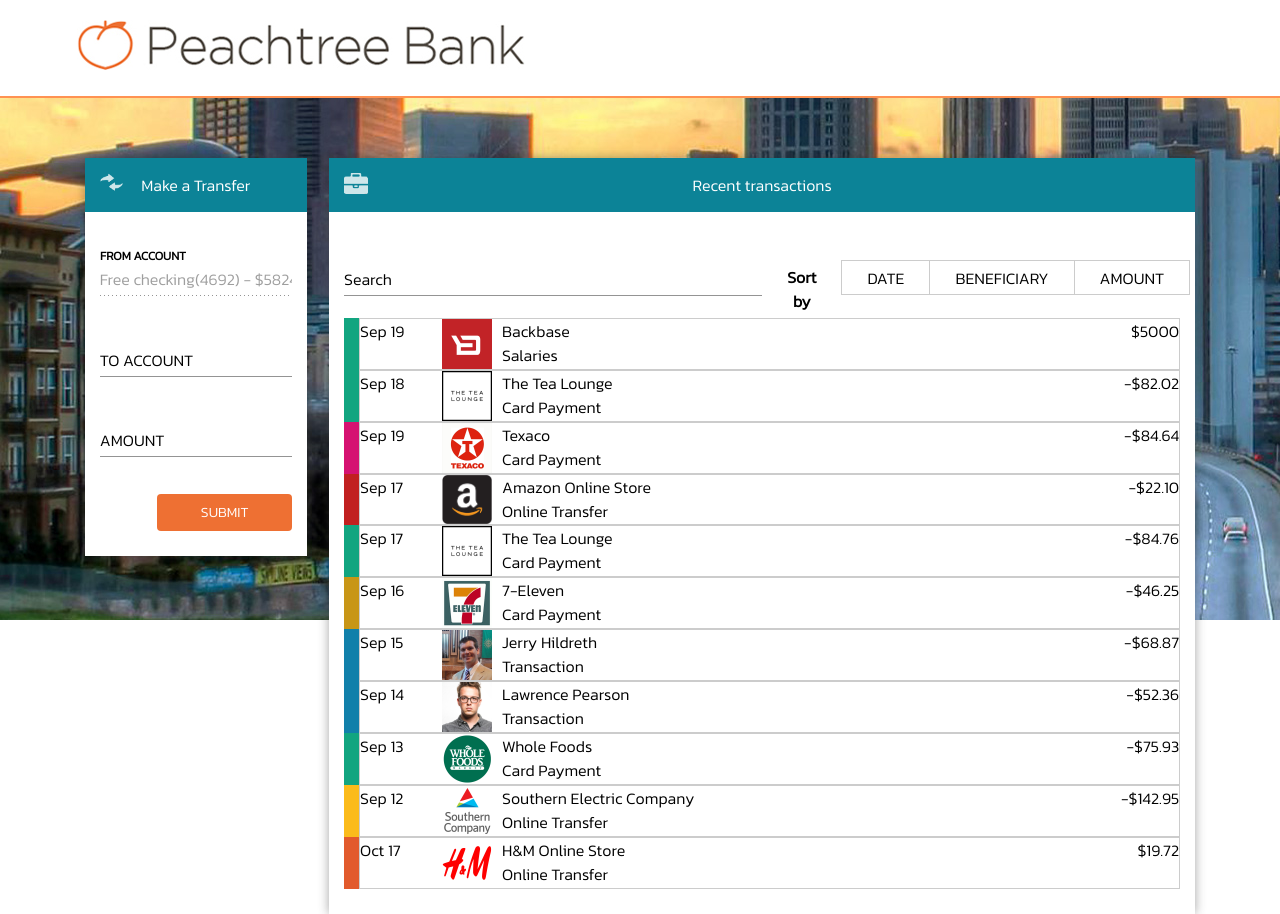
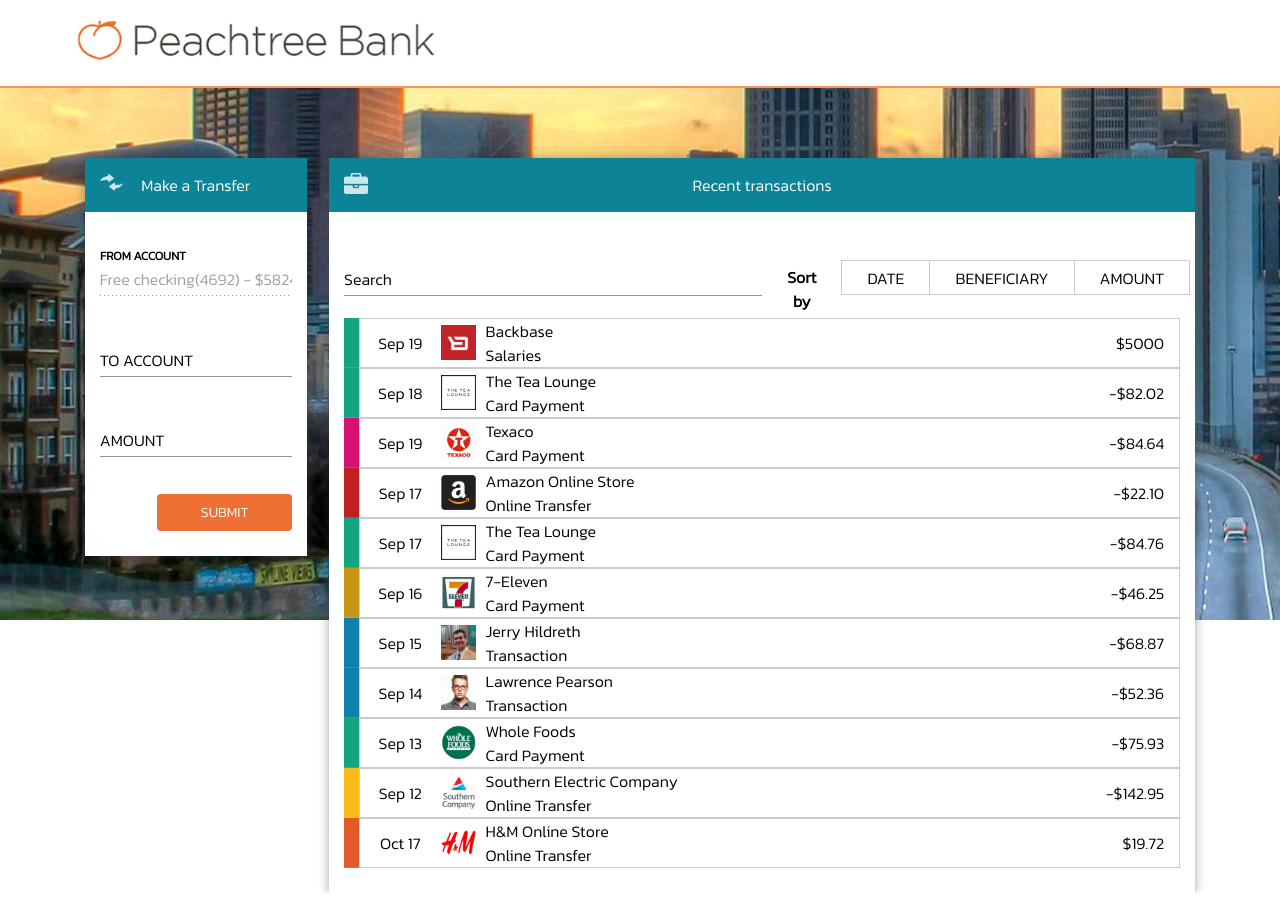
Before and after one commit to sierra002/backbaseTest, an Angular app: page / in a window 1280 px wide. After the commit the page ends 893 px from the top, so only its background shows below. Built offline with nearby package versions, Linux system fonts and the light colour scheme.

Commit message:
adding margin, fixing header image size, adding models

```diff
--- a/src/app/app.component.scss
+++ b/src/app/app.component.scss
@@ -8,6 +8,10 @@
   left: 0;
   right: 0;
   padding: 20px $padding-sides;
+  img {
+    height: 40px;
+    width: auto;
+  }
 }
 
 :host {
--- a/src/app/shared/components/transaction-list/transaction-list.component.scss
+++ b/src/app/shared/components/transaction-list/transaction-list.component.scss
@@ -43,7 +43,8 @@
       position: relative;
 
       .indicator{
-        height: 100%;
+        height: calc(100% - 1px);
+        border-bottom: 1px solid $grayOpacity02;
         width: 15px;
         position: absolute;
         top: 0;
@@ -57,12 +58,15 @@
         border: 1px solid $clearGray;
         margin-left: 15px;
         img {
-          width: 50px;
+          width: 35px;
         }
         .transactionData {
           width: 70%;
           display: flex;
           flex-direction: row;
+          justify-content: flex-start;
+          align-items: center;
+          align-content: center;
           div {
             padding: 0 10px;
             display: flex;
@@ -71,12 +75,20 @@
         }
         .date {
           width: 10%;
+          display: flex;
+          flex-direction: column;
+          justify-content: center;
+          align-items: center;
+          align-content: center;
         }
         .money {
           width: 20%;
           display: flex;
-          flex-direction: row;
-          justify-content: flex-end;
+          flex-direction: column;
+          justify-content: center;
+          align-items: flex-end;
+          align-content: center;
+          padding-right: 15px;
         }
 
       }
--- a/src/app/shared/components/transaction-list/transaction-list.component.ts
+++ b/src/app/shared/components/transaction-list/transaction-list.component.ts
@@ -1,5 +1,8 @@
 import {Component, OnInit} from '@angular/core';
 import * as transactions from '../../../../mock/transactions.json';
+import {TRANSACTION_INDICATOR} from '../../models/transaction-indicator';
+import {MONTS} from '../../models/months';
+import {images} from '../../models/images';
 
 @Component({
   selector: 'app-transaction-list',
@@ -44,25 +47,3 @@
   }
 
 }
-
-enum TRANSACTION_INDICATOR {
-  'CRDT' = '',
-  'DBIT' = '-',
-  undefined = ''
-}
-
-export const MONTS = ['Jan', 'Feb', 'Mar', 'Apr', 'May', 'Jun', 'Jul', 'Aug', 'Sep', 'Oct', 'Nov', 'Dec'];
-
-enum images {
-  'Backbase'= '../../../../assets/icons/backbase.png',
-  'The Tea Lounge' = '../../../../assets/icons/the-tea-lounge.png',
-  'Texaco'= '../../../../assets/icons/texaco.png',
-  'Amazon Online Store'= '../../../../assets/icons/amazon-online-store.png',
-  '7-Eleven' = '../../../../assets/icons/7-eleven.png',
-  'Jerry Hildreth' =  '../../../../assets/icons/jerry-hildreth.png',
-  'Lawrence Pearson' =  '../../../../assets/icons/lawrence-pearson.png',
-  'H&M Online Store' = '../../../../assets/icons/h&m-online-store.png',
-  'Southern Electric Company' = '../../../../assets/icons/southern-electric-company.png',
-  'Whole Foods'= '../../../../assets/icons/whole-foods.png',
-
-}
--- /dev/null
+++ b/src/app/shared/models/images.ts
@@ -0,0 +1,13 @@
+export enum images {
+  'Backbase'= '../../../assets/icons/backbase.png',
+  'The Tea Lounge' = '../../../assets/icons/the-tea-lounge.png',
+  'Texaco'= '../../../assets/icons/texaco.png',
+  'Amazon Online Store'= '../../../assets/icons/amazon-online-store.png',
+  '7-Eleven' = '../../../assets/icons/7-eleven.png',
+  'Jerry Hildreth' =  '../../../assets/icons/jerry-hildreth.png',
+  'Lawrence Pearson' =  '../../../assets/icons/lawrence-pearson.png',
+  'H&M Online Store' = '../../../assets/icons/h&m-online-store.png',
+  'Southern Electric Company' = '../../../assets/icons/southern-electric-company.png',
+  'Whole Foods'= '../../../assets/icons/whole-foods.png',
+
+}
--- /dev/null
+++ b/src/app/shared/models/months.ts
@@ -0,0 +1 @@
+export const MONTS = ['Jan', 'Feb', 'Mar', 'Apr', 'May', 'Jun', 'Jul', 'Aug', 'Sep', 'Oct', 'Nov', 'Dec'];
--- /dev/null
+++ b/src/app/shared/models/transaction-indicator.ts
@@ -0,0 +1,5 @@
+export enum TRANSACTION_INDICATOR {
+  'CRDT' = '',
+  'DBIT' = '-',
+  undefined = ''
+}
--- a/src/styles/variables.scss
+++ b/src/styles/variables.scss
@@ -7,6 +7,7 @@
 $black: #000;
 $gray: #7B7772; //for text
 $clearGray: #CCCCCC;
+$grayOpacity02: #CCCCCC33;
 $shadow: #38383875;
 
 
```
